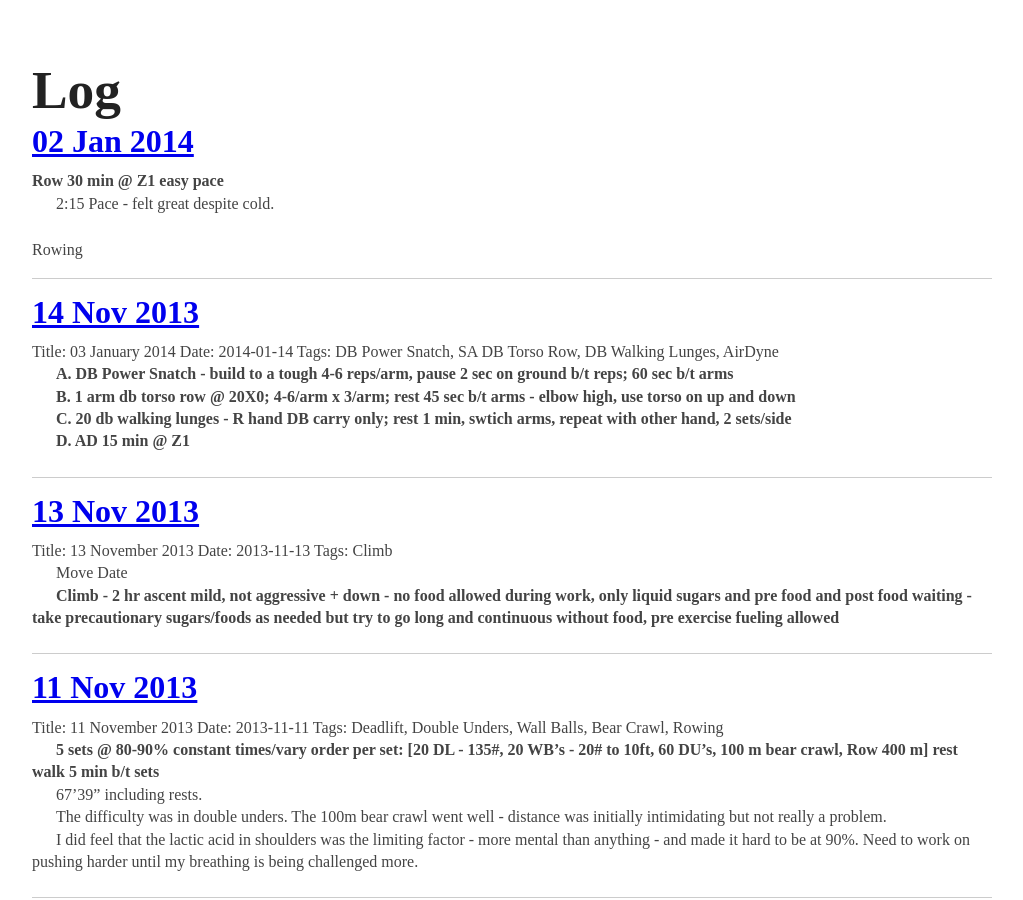
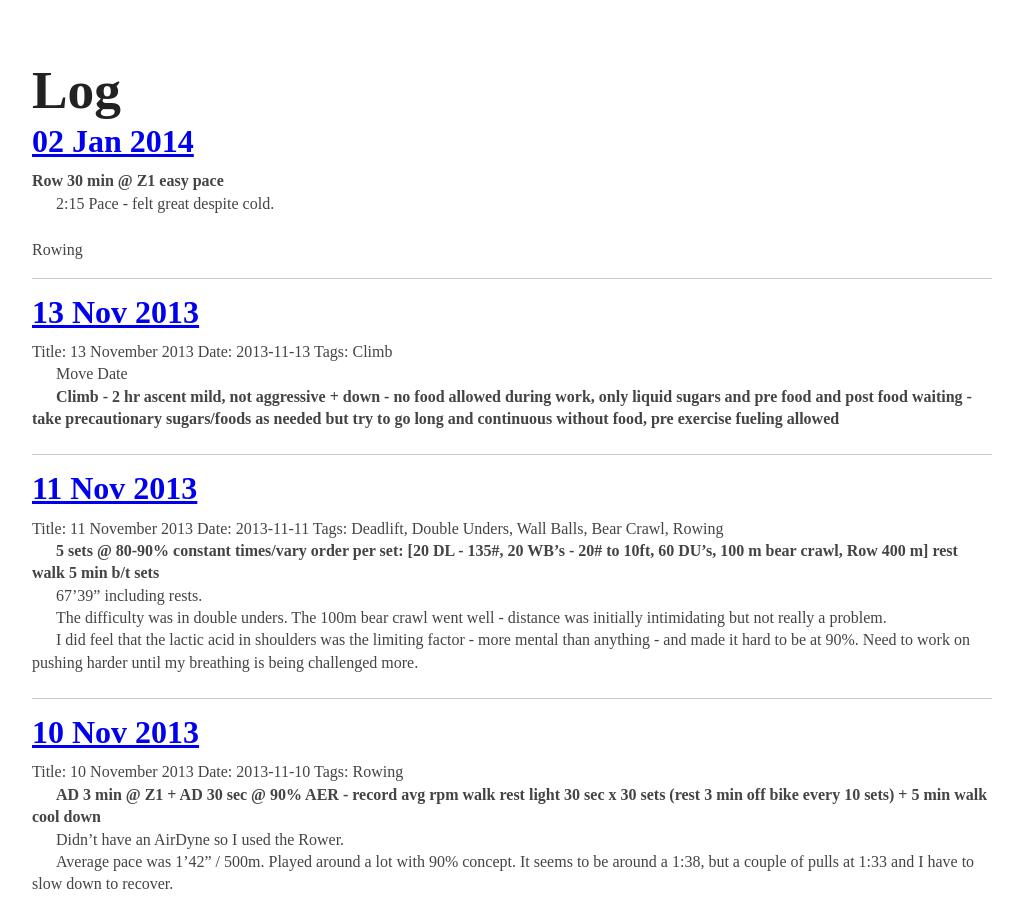
Before and after one commit to AndrewCull/workout-log, a Jekyll site: the page built from index.html, in a window 1280 px wide and 900 px high. Shown: the whole window, without its empty margins (128-1151 px from the left). Built offline with Jekyll 4.4.1, drawn with Linux system fonts in a browser that asks for light colours; nearby versions of some CDN libraries; library files that are not in the unit come from our copies; Markdown is read by kramdown in place of the engine named in the settings.

Commit message:
Updated 2013-11-14-14-november-2013.md

```diff
--- a/_posts/2013-11-14-14-november-2013.md
+++ b/_posts/2013-11-14-14-november-2013.md
@@ -1,5 +1,9 @@
-Title: 03 January 2014
-Date: 2014-01-14
+---
+published: false
+---
+
+Title: 04 January 2014
+Date: 2014-01-04
 Tags: DB Power Snatch, SA DB Torso Row, DB Walking Lunges, AirDyne
 
 **A. DB Power Snatch - build to a tough 4-6 reps/arm, pause 2 sec on ground b/t reps; 60 sec b/t arms**
```
Also changed, not shown: other parts of _posts/2013-11-14-14-november-2013.md (+1 -0 lines).
